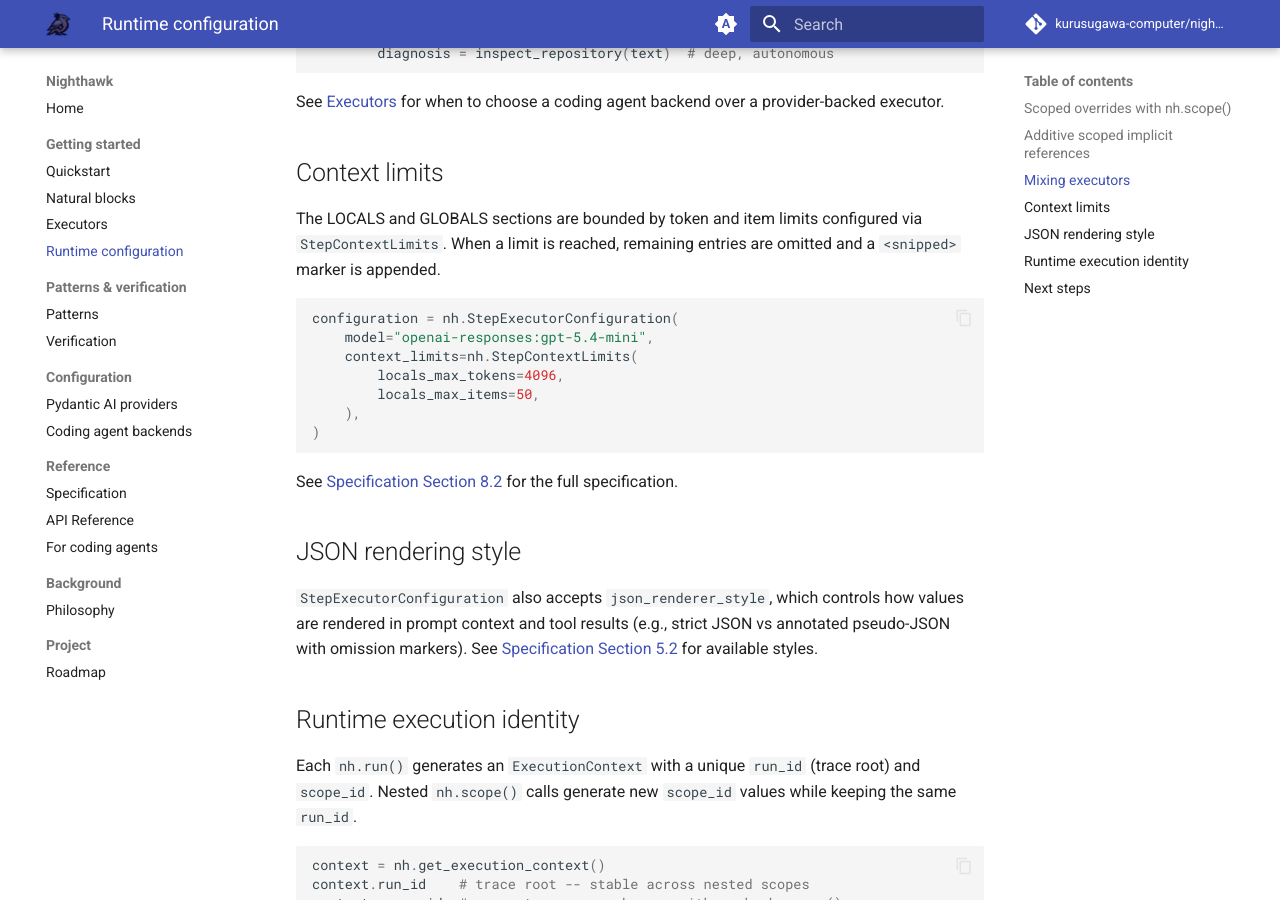
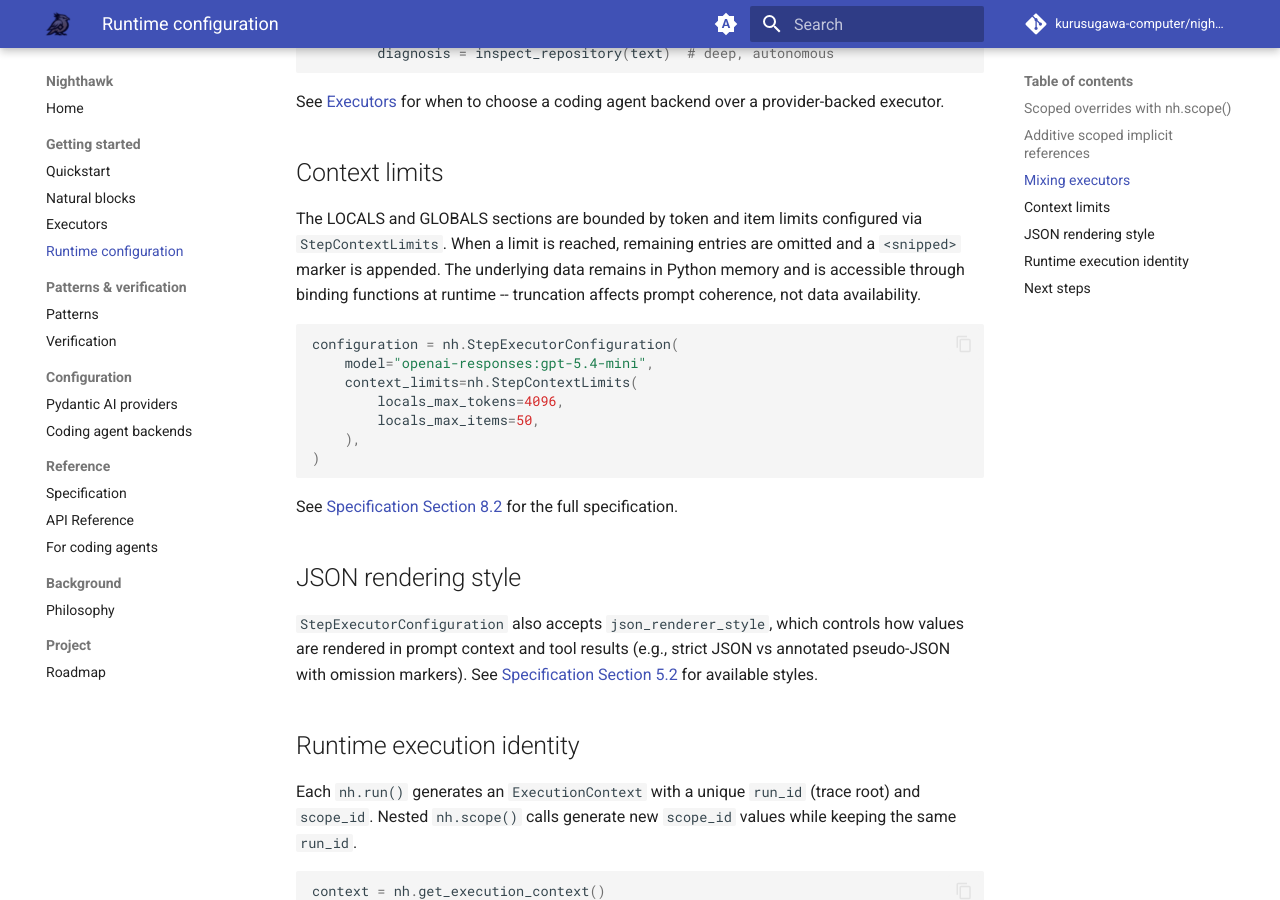
Before and after one commit to kurusugawa-computer/nighthawk-python, an MkDocs documentation site: the page built from docs/runtime-configuration.md, in a window 1280 px wide and 900 px high, scrolled down 2146 px. Built offline with MkDocs 1.6.1 and Material for MkDocs 9.7.7, drawn with Linux system fonts in a browser that asks for light colours; comment, search, counter and statistics services are not loaded.

Commit message:
Enhance documentation on context limits and snipped markers

````diff
--- a/docs/runtime-configuration.md
+++ b/docs/runtime-configuration.md
@@ -90,7 +90,7 @@ See [Executors](executors.md#decision-tree) for when to choose a coding agent ba
 
 ## Context limits
 
-The LOCALS and GLOBALS sections are bounded by token and item limits configured via `StepContextLimits`. When a limit is reached, remaining entries are omitted and a `<snipped>` marker is appended.
+The LOCALS and GLOBALS sections are bounded by token and item limits configured via `StepContextLimits`. When a limit is reached, remaining entries are omitted and a `<snipped>` marker is appended. The underlying data remains in Python memory and is accessible through binding functions at runtime -- truncation affects prompt coherence, not data availability.
 
 ```py
 configuration = nh.StepExecutorConfiguration(
````
Also changed, not shown: docs/verification.md (+1 -1 lines).
